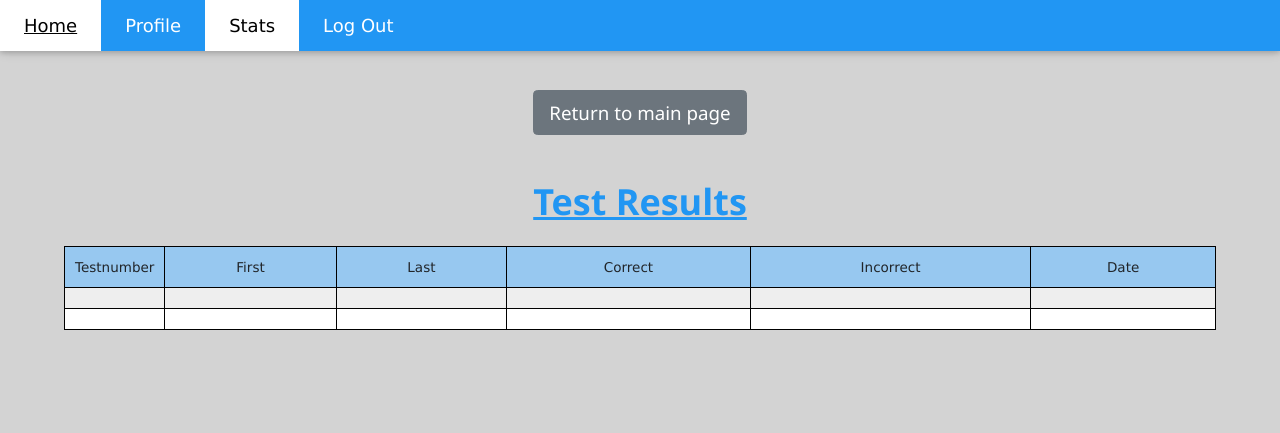
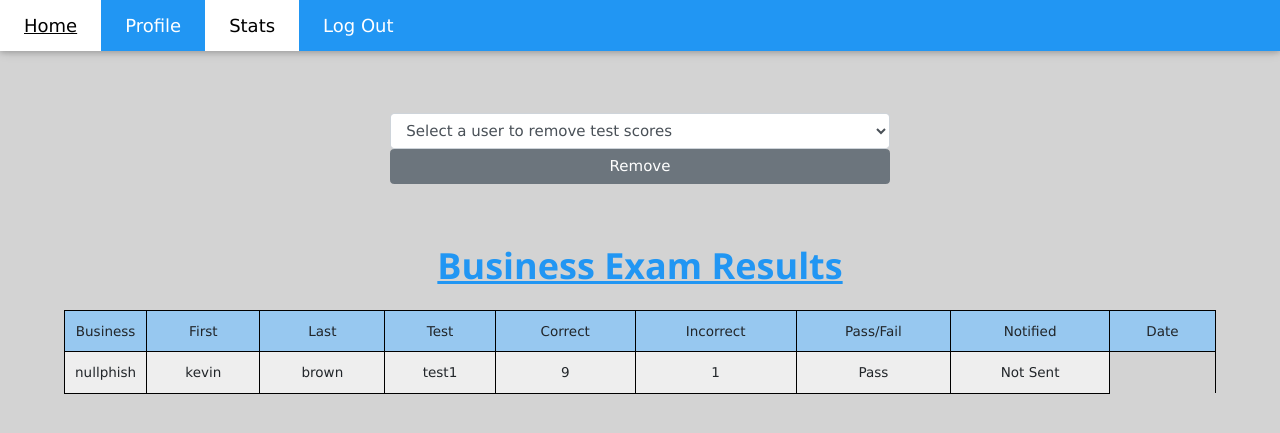
Before and after one commit to kdbrown5/nullphish, a Flask app: page /stats/stats in a window 1280 px wide. Shown: the top 433 px of the page. Run offline with Flask 2, Linux system fonts and the light colour scheme; a user stored in the database is signed in; data comes from the database, SQL or seed files in the repository; some libraries are stand-ins or nearby versions.

Commit message:
Updates to stats to query db for users in same business;
beginning logic to allow users to delete records from same business

```diff
--- a/stats.py
+++ b/stats.py
@@ -13,19 +13,38 @@ stats = Blueprint('stats', __name__, url_prefix='/stats', template_folder='templ
 def stat():
     def businesslookup():
         con = sqlite3.connect('static/db1.db')
-        username = session['username']
+        business = str(session['business'])
+        business = business.replace('[', '')
+        business = business.replace(']', '')
         with con:
             cur = con.cursor()
-            cur.execute('select * from tests where business LIKE (?);', (str(session['business']),))
-            businessquery2 = str(cur.fetchone())
-            businessquery = str(cur.fetchall())
-            print(businessquery2)
-            print(businessquery)
+            businessquery = []
+            for row in cur.execute('select DISTINCT * from tests where business LIKE (?);', (business,)):
+                businessquery.append(row[:])
         con.close()
+        businessdata = businessquery
+
         return businessquery
 
+    def userlookup():
+        con = sqlite3.connect('static/db1.db')
+        business = str(session['business'])
+        business = business.replace('[', '')
+        business = business.replace(']', '')
+        with con:
+            cur = con.cursor()
+            firstname = []
+            lastname = []
+            for row in cur.execute('select DISTINCT firstname from tests where business LIKE (?);', (business,)):
+                firstname.append(row[:])
+            for row in cur.execute('select DISTINCT lastname from tests where business LIKE (?);', (business,)):
+                lastname.append(row[:])
+        con.close()
+        firstname = str(firstname)
+        return firstname, lastname
     businessdata = businesslookup()
-    print(businessdata)
+    firstname, lastname = userlookup()
+
 
     if 'main' in request.form:
         return redirect("/main")
--- a/templates/stats.html
+++ b/templates/stats.html
@@ -73,12 +73,20 @@ body {
 
 
 <center>
-		<div class="buttonHolder">
+	<form method='POST'>
+		<div class="ex2">
+			<div class="form-group">
+					<label for="exampleFormControlSelect1"></label>
+					<select name= 'searchstudent' class="form-control" id="exampleFormControlSelect1">
+							<option>Select a user to remove test scores</option>
+									{% for row in userlist %}
+											<option>{{ row }}</option>
+									{% endfor %}
 
-        <form method="post">
-        <h2 class="heade"> <input class="btn btn-secondary btn-lg" type="submit" name="main" value="Return to main page"></h2></form>
-
-
+					</select>
+					<button class="btn btn-secondary btn-block">Remove</button>
+				  </div>
+				</div></form>
 
 
 </div>
@@ -97,26 +105,31 @@ body {
 		{% endwith %}</h1>
 
 				{% if businessdata %}
-	<h1><u><b>Test Results</b></u></h1>
+	<h1><u><b>Business Exam Results</b></u></h1>
 <br>
 	<table class="table table-hover dataframe" align="center">
 		<thead>
 			<tr style="background-color: #97c8f0; text-align:center; " class="border_bottom" >
-			<td width="5%">Testnumber</td>
+			<td width="5%">Business</td>
 			<td>First</td>
 			<td>Last</td>
+			<td>Test</td>
 			<td>Correct</td>
 			<td>Incorrect</td>
+			<td>Pass/Fail</td>
+			<td>Notified</td>
 			<td>Date</td>
 		</tr>
 	{% for item in businessdata %}
 	<tr style="text-align:center;" class="border_bottom">
 			<td width="5%">{{item[1]}}</td>
-		<td>{{item[6]}}</td>
-		<td>{{item[7]}}</td>
 		<td>{{item[2]}}</td>
 		<td>{{item[3]}}</td>
 		<td>{{item[4]}}</td>
+		<td>{{item[5]}}</td>
+		<td>{{item[6]}}</td>
+		<td>{{item[7]|replace('1', 'Pass')|replace('0', 'Fail')}}</td>
+		<td>{{item[8]|replace('0', 'Not Sent')|replace('1', 'Sent') }}</td>
 	</tr>
 	{% endfor %}
 	</table>
```
